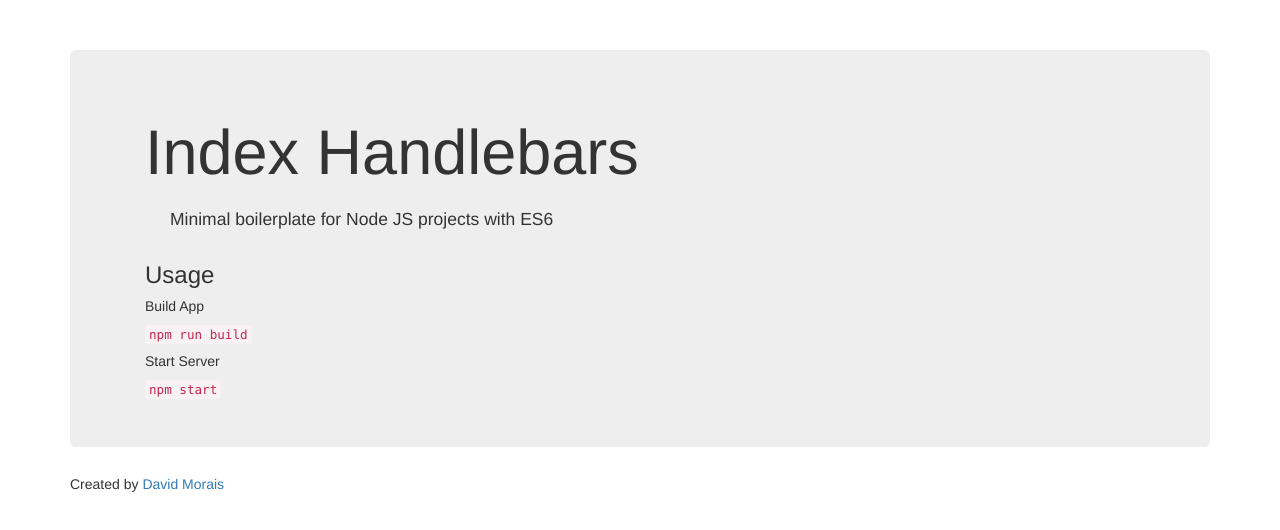
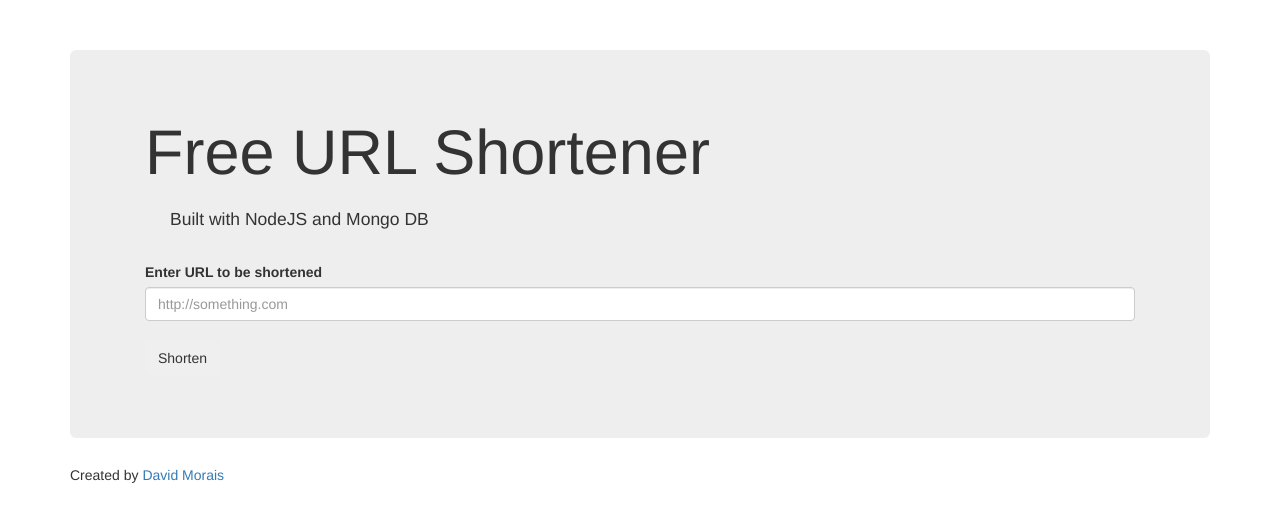
Before and after one commit to cyborkonline/url-shortener, a website: page src/client/index.handlebars in a window 1280 px wide. Drawn offline with nearby package versions, Linux system fonts and the light colour scheme; files that its build step writes are made by us from their sources.

Commit message:
Add frontend logic

```diff
--- a/src/client/index.handlebars
+++ b/src/client/index.handlebars
@@ -2,37 +2,44 @@
 <html lang="en">
 <head>
     <meta charset="UTF-8">
-    <title>API TimeStamp Microservice</title>
+    <title>
+        Free URL Shortener
+    </title>
 
     <link rel="stylesheet" href="//maxcdn.bootstrapcdn.com/bootstrap/3.3.1/css/bootstrap.min.css">
     <style>
-        body { padding-top:50px; }
+        body {
+            padding-top:50px;
+        }
+        button {
+            margin-top: 20px !important;
+        }
     </style>
 </head>
 <body>
-
     <div class="container">
         <div class="jumbotron">
             <div class="container">
             <h1 class="header">
-                Index Handlebars
+                Free URL Shortener
             </h1>
             <blockquote>
-                Minimal boilerplate for Node JS projects with ES6
+                Built with NodeJS and Mongo DB
             </blockquote>
-            <h3>Usage</h3>
-            <h5> Build App </h5>
-            <code>
-                npm run build
-            </code>
-            <h5> Start Server </h5>
-            <code>
-                npm start
-            </code>
-        </div>
+            <div class="form-group">
+                <label for="urlInput">Enter URL to be shortened</label>
+                <input type="email" class="form-control" id="urlInput" placeholder="http://something.com">
+                <button type="submit" class="btn btn-light">Shorten</button>
+            </div>
+            </div>
         </div>
         <h5> Created by <a href='https://cyborkonline.github.io'> David Morais </a></h5>
     </div>
-
 </body>
+<script type="text/javascript">
+  document.querySelector('.btn').addEventListener('click',() => {
+      const value = document.querySelector('.form-control').value;
+      window.open(`/new/${value}`,"_self")
+  });
+  </script>
 </html>
```
